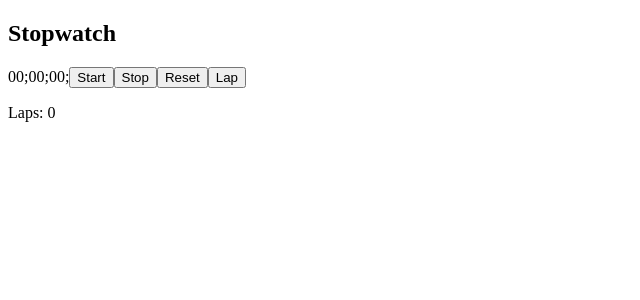
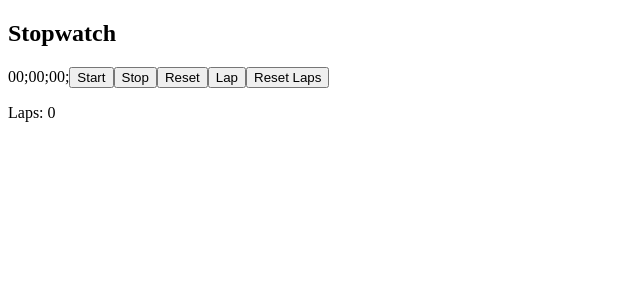
Before and after one commit to Shopify/eng-intern-assessment-react, a React app: page / in a window 1280 px wide. Shown: the top 300 px of the page, without its empty margins (0-640 px from the left). Built offline with nearby package versions, Linux system fonts and the light colour scheme.

Commit message:
added lap reset for funzies

```diff
--- a/src/StopWatchButton.tsx
+++ b/src/StopWatchButton.tsx
@@ -7,9 +7,8 @@ export default function StopWatchButton() {
     const [counting, setCounting] = useState<boolean>(false);
     const [lap, setLap] = useState<number>(0);
 
- const handleClick = () => {setLap(lap + 1);}
+ const handleClick = () => {setLap(lap + 1);};
 
- ;
   return (
     <div>
       <h1>Stopwatch</h1>
@@ -22,6 +21,7 @@ export default function StopWatchButton() {
         <button onClick={() =>{setCounting(false)}}>Stop</button>
         <button onClick={() =>{setTimer(0)}}>Reset</button>
         <button onClick={handleClick}>Lap</button>
+        <button onClick={() => {setLap(0)}}>Reset Laps</button>
       </div>
       <p>Laps: {lap}</p>
     </div>
```
